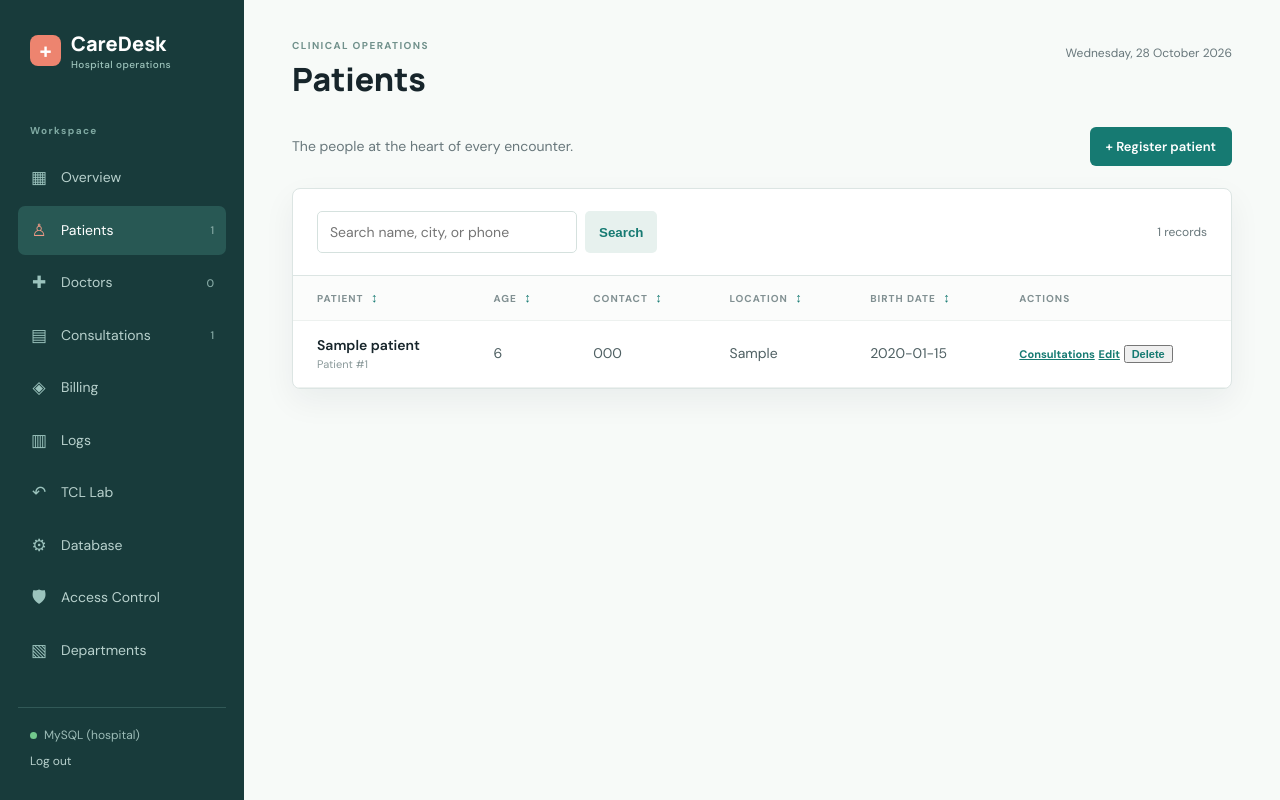
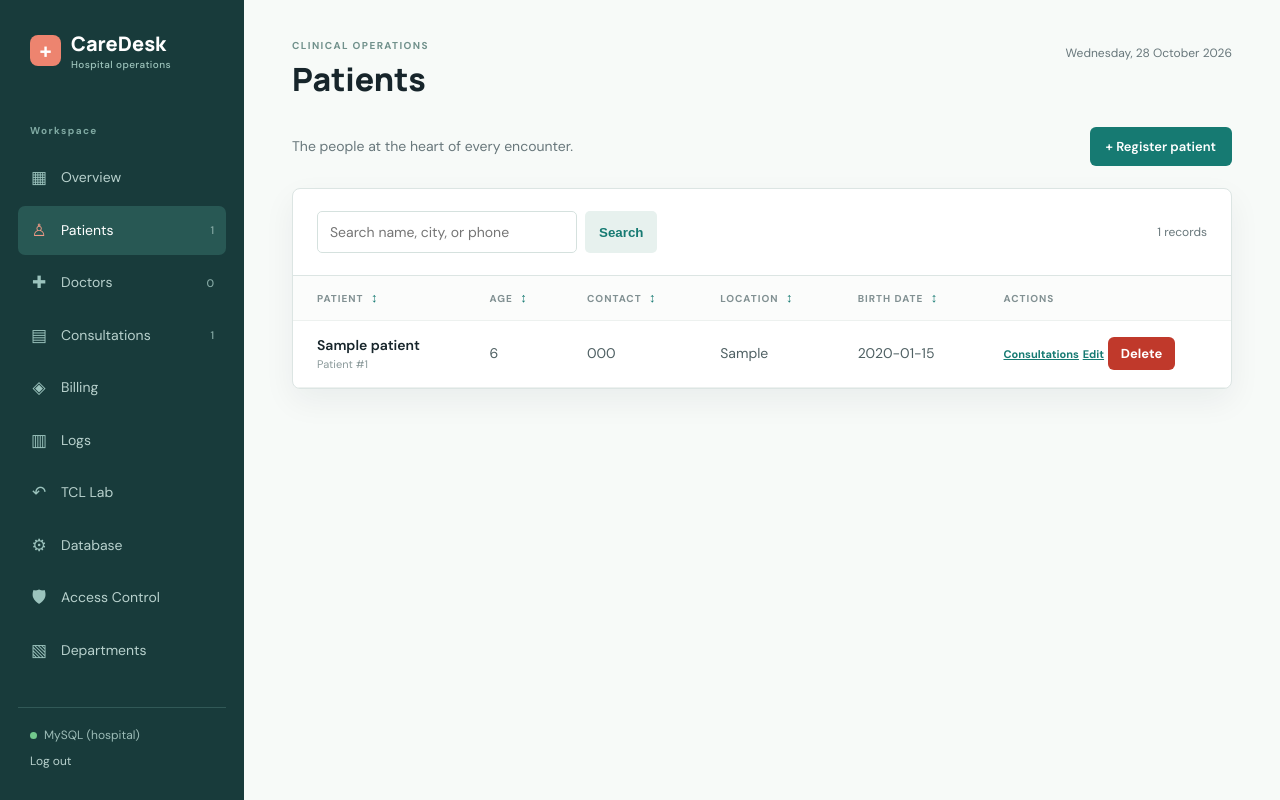
Before and after one commit to termuxBash/HospitalManagement, a Flask app: page /patients in a window 1280 px wide. Run offline with Flask 3, Linux system fonts and the light colour scheme; the visitor is signed in with stand-in values (Sample User, id 1); data comes from the database, SQL or seed files in the repository; tables that the repository leaves empty hold one stand-in row (values such as "Sample post").

Commit message:
feat: Style delete buttons for doctors and patients with consistent design

```diff
--- a/static/style.css
+++ b/static/style.css
@@ -342,6 +342,20 @@ body {
     color: var(--teal);
     font-size: 11px;
     font-weight: 700
+}
+
+.delete-button {
+    border: 0;
+    border-radius: 6px;
+    background: #c0392b;
+    color: #fff;
+    padding: 8px 13px;
+    font: 700 13px 'DM Sans', sans-serif;
+    cursor: pointer
+}
+
+.delete-button:hover {
+    background: #a93226
 }
 
 .panel {
--- a/templates/doctors.html
+++ b/templates/doctors.html
@@ -32,7 +32,7 @@
                     <td><a class="text-link" href="{{ url_for('edit_doctor', doctor_id=r.ID) }}">Edit</a>
                         <form method="post" action="{{ url_for('delete_doctor', doctor_id=r.ID) }}" style="display:inline"
                             onsubmit="return confirm('Delete this doctor?');">
-                            <button class="text-link" type="submit">Delete</button>
+                            <button class="delete-button" type="submit">Delete</button>
                         </form>
                     </td>
                 </tr>{% else %}<tr>
--- a/templates/patients.html
+++ b/templates/patients.html
@@ -32,7 +32,7 @@
                         <a class="text-link" href="{{ url_for('edit_patient', patient_id=r.ID) }}">Edit</a>
                         <form method="post" action="{{ url_for('delete_patient', patient_id=r.ID) }}" style="display:inline"
                             onsubmit="return confirm('Delete this patient and their consultations?');">
-                            <button class="text-link" type="submit">Delete</button>
+                            <button class="delete-button" type="submit">Delete</button>
                         </form>
                     </td>
                 </tr>{% else %}<tr>
```
